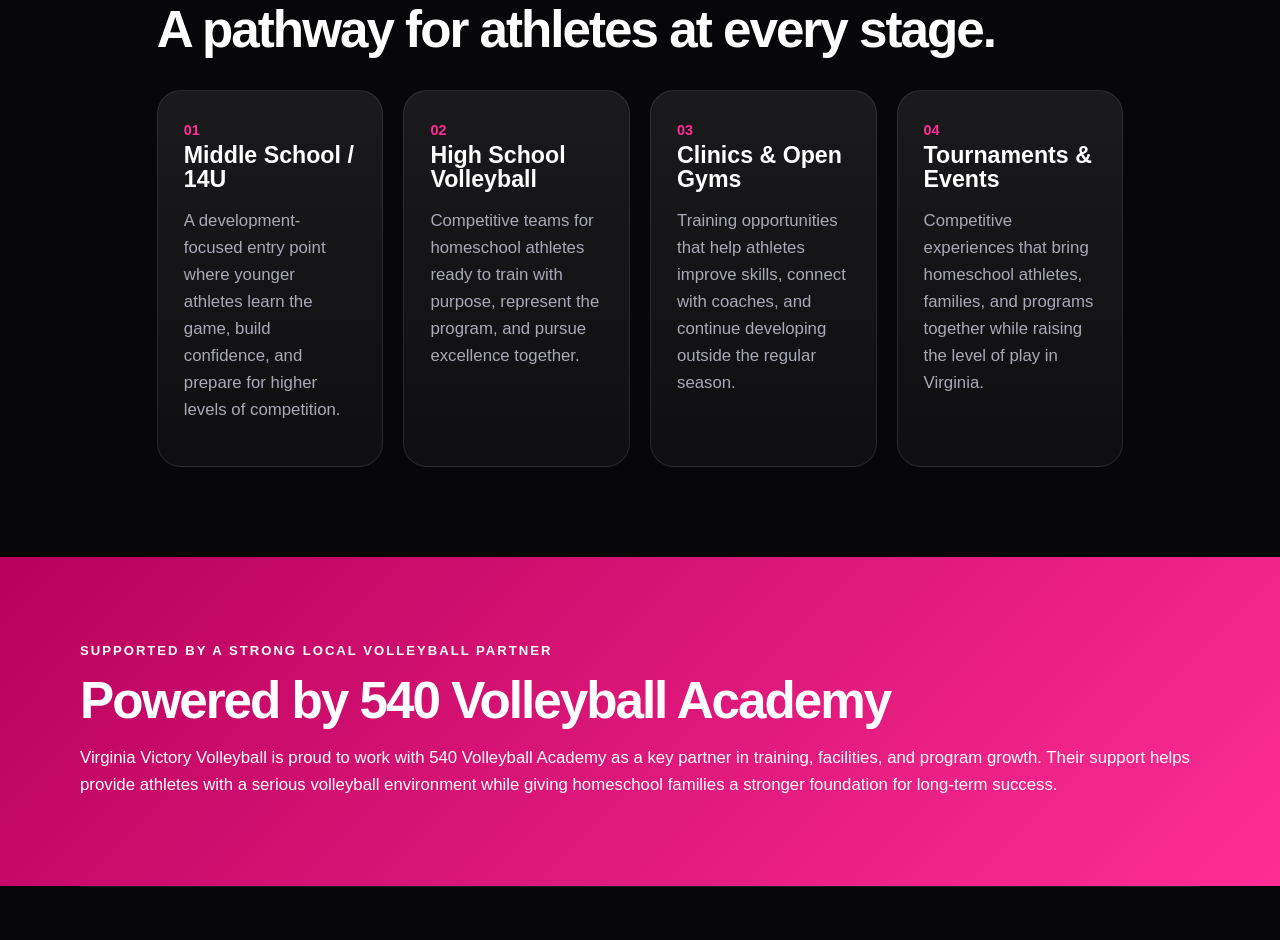
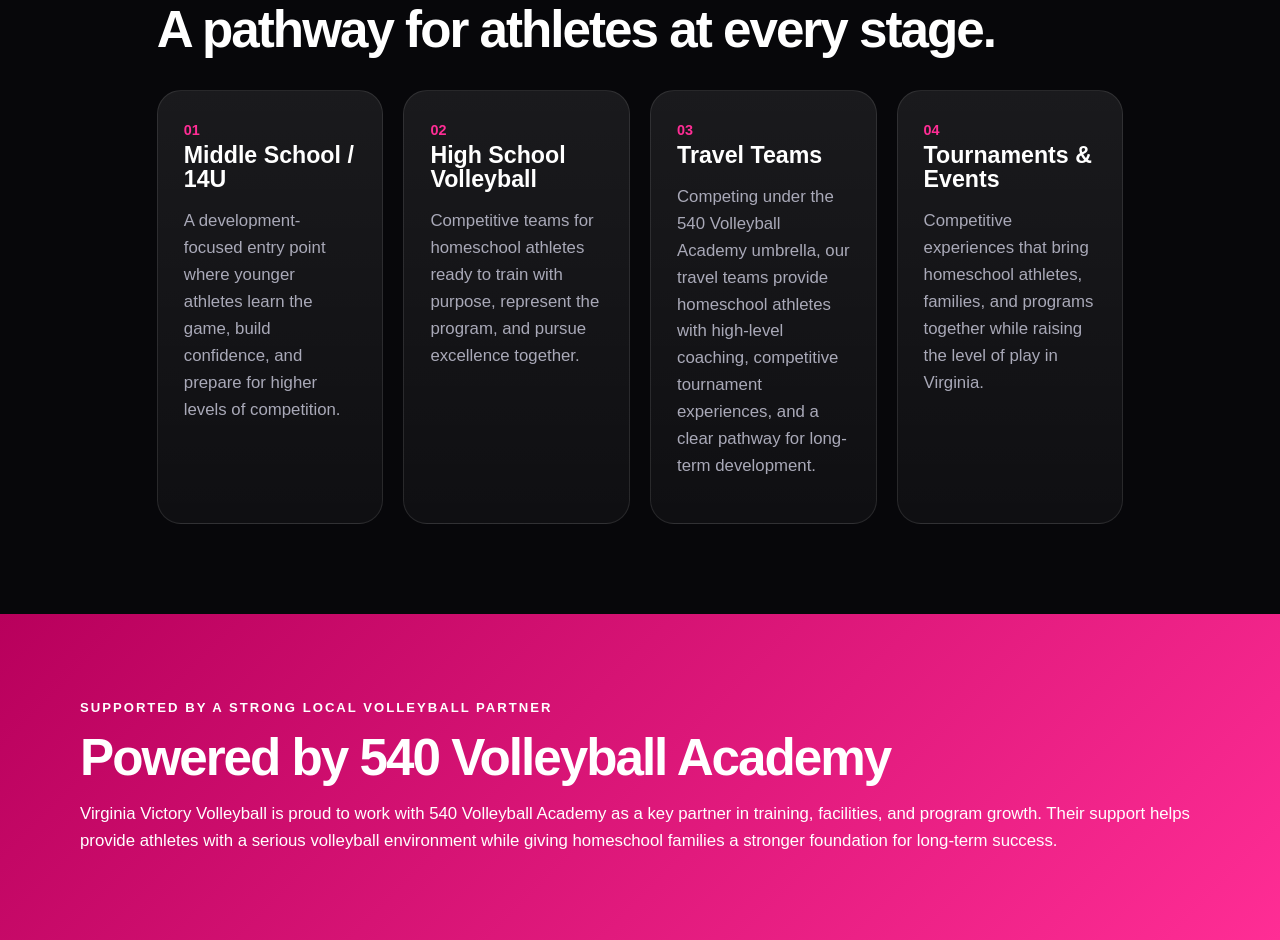
Before and after one commit to vavictoryvolleyball/website, a plain HTML site: page index.html in a window 1280 px wide. Shown: the part 2616-3556 px from the top of the page. Drawn offline with Linux system fonts and the light colour scheme; files whose address does not match are found by name.

Commit message:
Update index.html

```diff
--- a/index.html
+++ b/index.html
@@ -81,8 +81,8 @@
         </article>
         <article class="program-card">
           <span>03</span>
-          <h3>Clinics & Open Gyms</h3>
-          <p>Training opportunities that help athletes improve skills, connect with coaches, and continue developing outside the regular season.</p>
+          <h3>Travel Teams</h3>
+          <p>Competing under the 540 Volleyball Academy umbrella, our travel teams provide homeschool athletes with high-level coaching, competitive tournament experiences, and a clear pathway for long-term development.</p>
         </article>
         <article class="program-card">
           <span>04</span>
```
